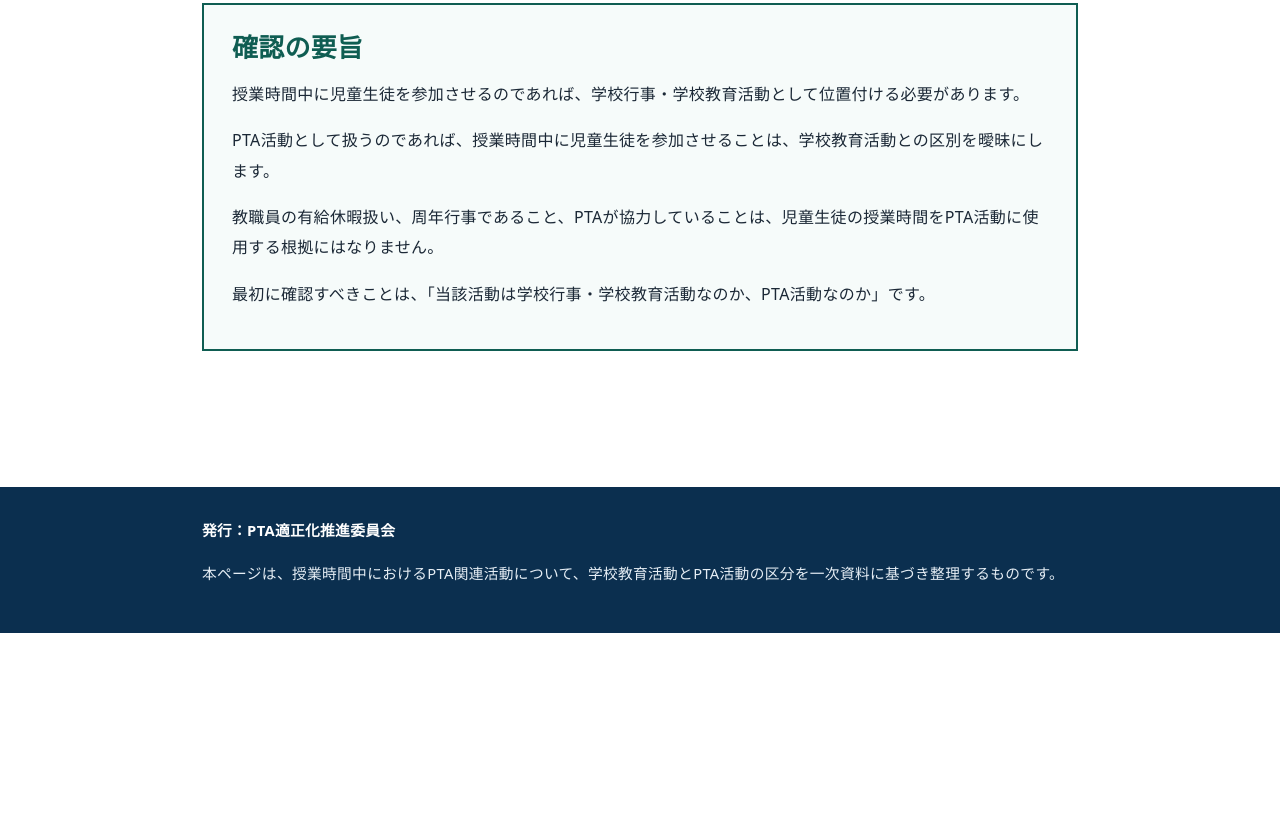
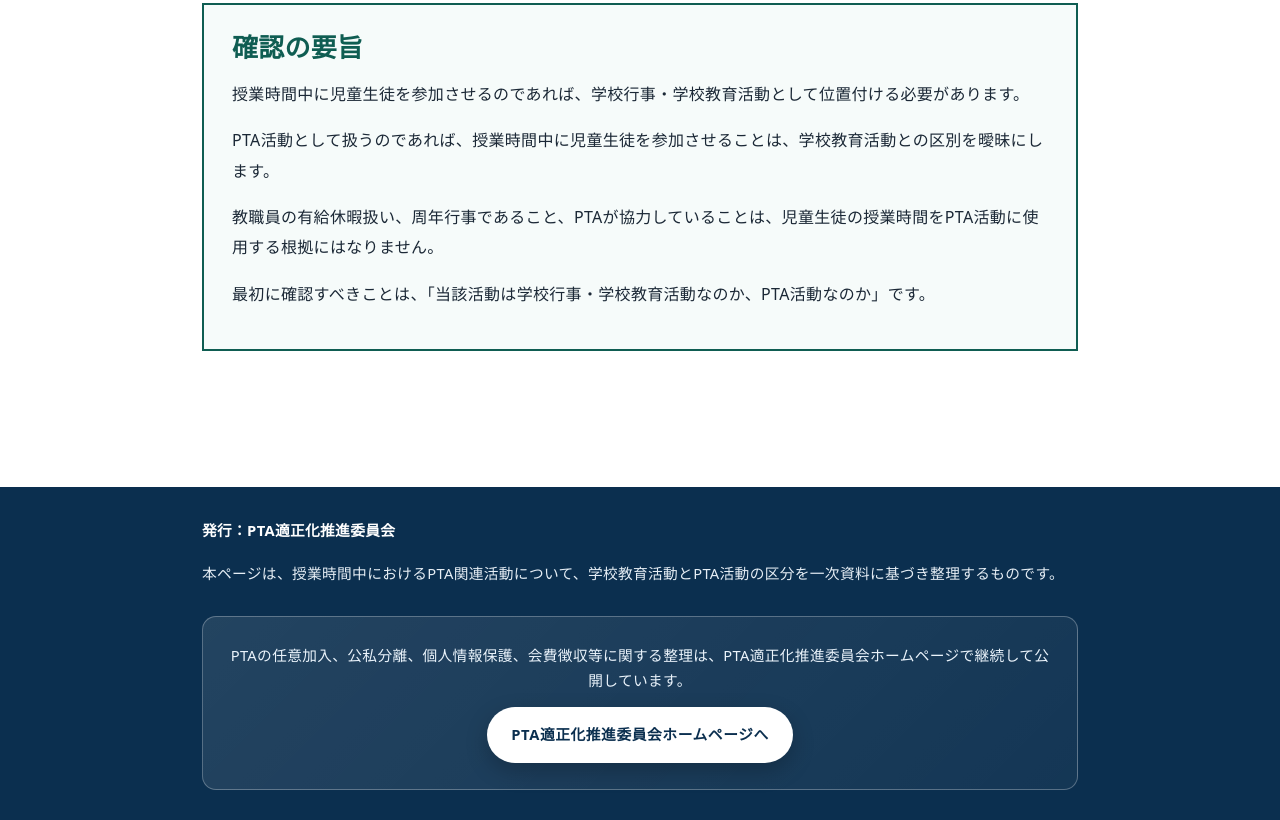
Before and after one commit to ptaorg/outofsc, a plain HTML site: page index.html in a window 1280 px wide. Shown: the part 9841-10661 px from the top of the page. Before the commit the page ends 10474 px from the top, so only its background shows below. Drawn offline with Linux system fonts and the light colour scheme.

Commit message:
Add files via upload

```diff
--- a/index.html
+++ b/index.html
@@ -101,6 +101,28 @@
       background:#f6fbfa;
     }
     .conclusion h2{border-left:none;padding-left:0;margin-bottom:12px;color:var(--green)}
+
+    .home-cta{
+      margin:28px 0 0;
+      padding:26px 24px;
+      border:1px solid rgba(255,255,255,.28);
+      background:linear-gradient(135deg,rgba(255,255,255,.10),rgba(255,255,255,.04));
+      text-align:center;
+      border-radius:14px;
+    }
+    .home-cta p{margin:0 0 14px;color:#eaf3fb;line-height:1.7}
+    .home-cta a{
+      display:inline-block;
+      padding:14px 24px;
+      border-radius:999px;
+      background:#fff;
+      color:#0b2f4f;
+      font-weight:800;
+      text-decoration:none;
+      box-shadow:0 8px 22px rgba(0,0,0,.22);
+      letter-spacing:.04em;
+    }
+    .home-cta a:hover{transform:translateY(-1px);box-shadow:0 12px 26px rgba(0,0,0,.28)}
     footer{background:#0b2f4f;color:#fff;margin-top:40px}
     .footer-inner{max-width:var(--max);margin:0 auto;padding:30px 22px;font-size:.92rem;color:#e6eef5}
     .footer-inner strong{color:#fff}
@@ -109,7 +131,7 @@
       header{padding:40px 18px 28px}
       main{padding:0 18px 54px}
       h2{font-size:1.36rem}
-      .lead,.principle,.quote,.two-choice,.download,.conclusion{padding:18px 18px}
+      .lead,.principle,.quote,.two-choice,.download,.conclusion,.home-cta{padding:18px 18px}
       body{line-height:1.82}
     }
     @media print{
@@ -117,6 +139,9 @@
       a{color:#111;text-decoration:none}
       figure img{box-shadow:none}
       footer{background:#fff;color:#111;border-top:1px solid #bbb}
+      .home-cta{border:1px solid #bbb;background:#fff}
+      .home-cta p{color:#111}
+      .home-cta a{box-shadow:none;border:1px solid #111;color:#111}
       section{break-inside:auto}
       figure{break-inside:avoid}
     }
@@ -281,6 +306,10 @@
     <div class="footer-inner">
       <p><strong>発行：PTA適正化推進委員会</strong></p>
       <p>本ページは、授業時間中におけるPTA関連活動について、学校教育活動とPTA活動の区分を一次資料に基づき整理するものです。</p>
+      <div class="home-cta" aria-label="PTA適正化推進委員会ホームページへの案内">
+        <p>PTAの任意加入、公私分離、個人情報保護、会費徴収等に関する整理は、PTA適正化推進委員会ホームページで継続して公開しています。</p>
+        <a href="https://ptaorg.com/">PTA適正化推進委員会ホームページへ</a>
+      </div>
     </div>
   </footer>
 </body>
```
